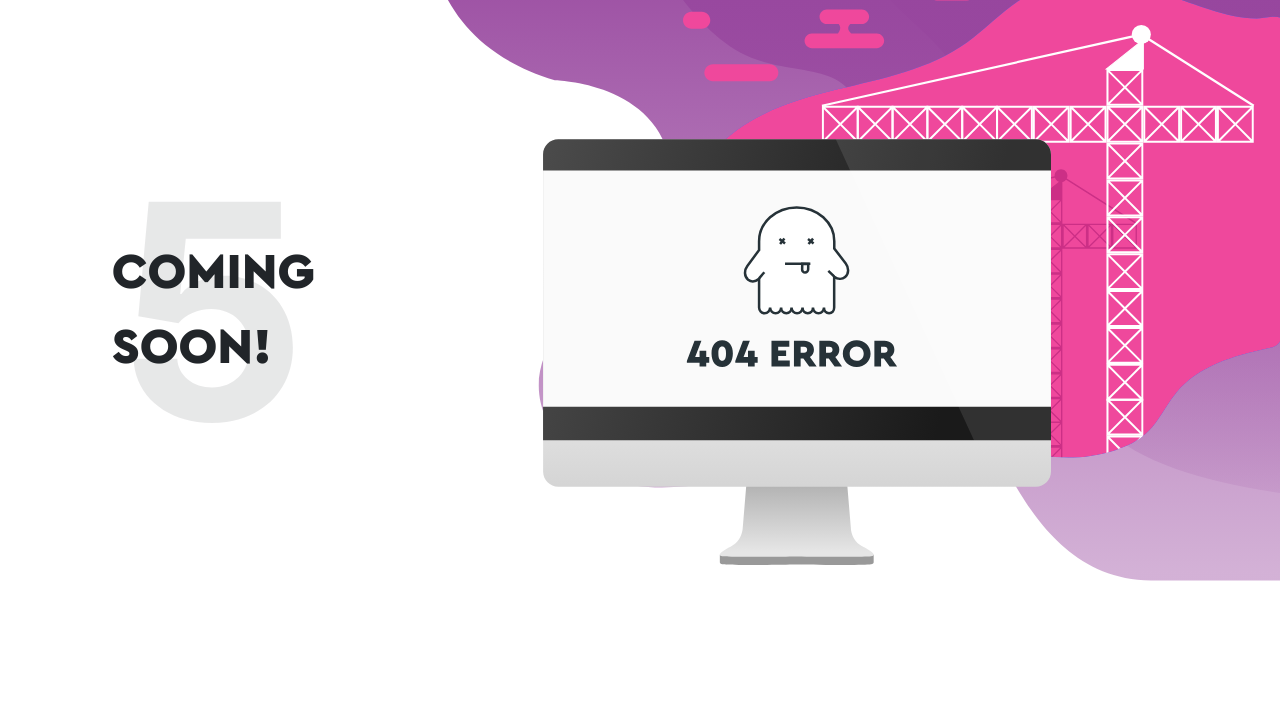
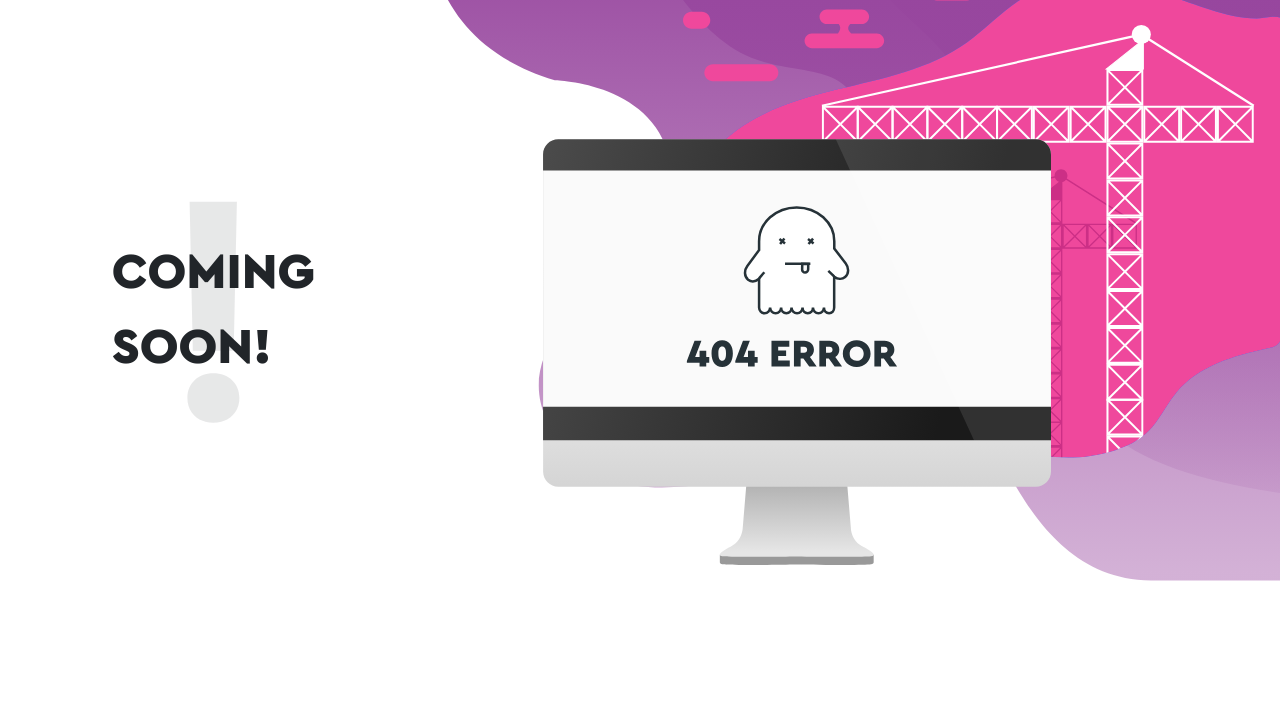
Before and after one commit to swyouth/SITE, a plain HTML site: page index.html in a window 1280 px wide. Shown: the part 89-800 px from the top of the page. Drawn offline with nearby package versions, Linux system fonts and the light colour scheme; files whose address does not match are found by name.

Commit message:
Update index.html

```diff
--- a/index.html
+++ b/index.html
@@ -4,13 +4,13 @@
     <meta charset="UTF-8">
     <meta name="viewport" content="width=device-width, initial-scale=1.0">
     <meta http-equiv="X-UA-Compatible" content="ie=edge">
-    <title>Hack In The North 5</title>
+    <title>Startup Weekend Youth Edition</title>
     <link rel="stylesheet" href="css/bootstrap/bootstrap.min.css" type="text/css">
     <script src="https://kit.fontawesome.com/bf2cd612e0.js" crossorigin="anonymous"></script>
     <link rel="stylesheet" href="css/style.css" type="text/css">
 
     <link rel="stylesheet" href="https://unpkg.com/aos@next/dist/aos.css">
-    <link rel="shortcut icon" href="assets/logos/LOGO.png">
+    <link rel="shortcut icon" href="https://cdn-assets-cloud.frontify.com/local/frontify/h_lNxVXLqrDqb2kyrixW3lMmUl7n-aBRzJUzyvzD7__GaEvOkHZKxecbufgEEZiWPKvqv7u0dxtiN9bPXQiXREezh-QZHEfIAjlUQp6Rgjq7SUDpUoGKI01r20p3_iRB?width=60">
     <script
   src="https://code.jquery.com/jquery-2.2.4.js"
   integrity="sha256-iT6Q9iMJYuQiMWNd9lDyBUStIq/8PuOW33aOqmvFpqI="
@@ -133,7 +133,7 @@
               <div class="row landing-row">
                 <div class="col-md-4 coming-soon-col" style="z-index:1;">
                   <div class="coming-soon">
-                    <span class="five">5</span>
+                    <span class="five">!</span>
                     <span class="coming-soon-text">COMING SOON!</span>
                   </div>
                 </div>
```
